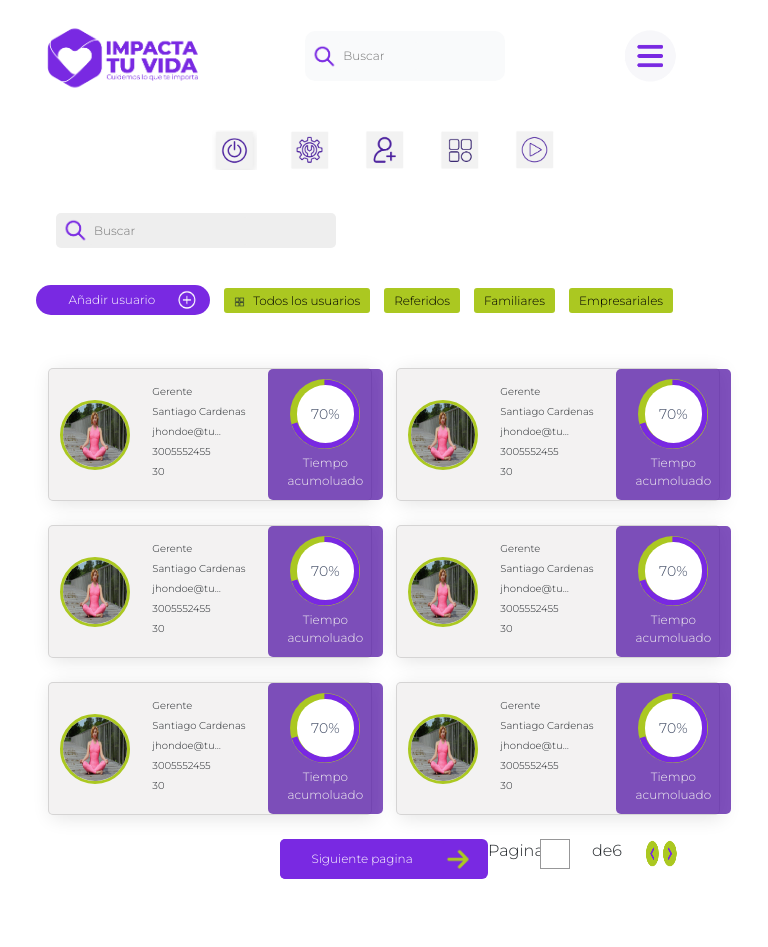
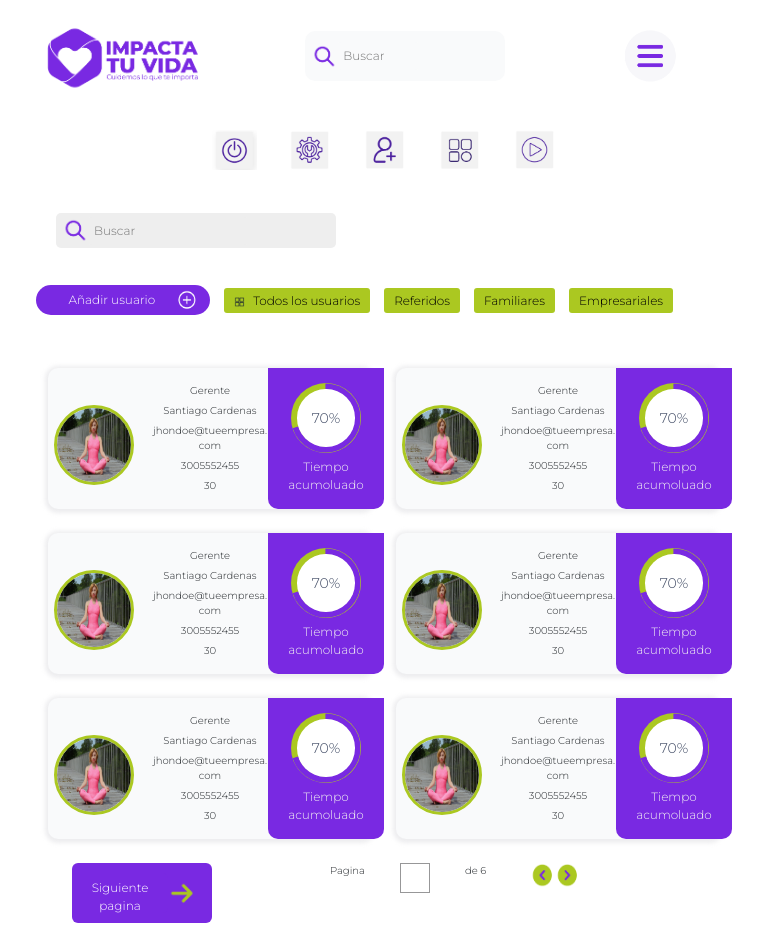
Before and after one commit to anfemoca19/proyecto_impacta, a React (Create React App) app: page /users in a window 768 px wide. Before the commit the page ends 903 px from the top, so only its background shows below. Built offline with nearby package versions, Linux system fonts and the light colour scheme.

Commit message:
Se crea resposive de la page usuarios

```diff
--- a/src/components/PerfiluserComponent/PerfilUserComponent.module.scss
+++ b/src/components/PerfiluserComponent/PerfilUserComponent.module.scss
@@ -1,7 +1,139 @@
+@media only screen and (max-width: 480px) {
   .box-container {
-  background-color: #f3f2f2;
-  box-shadow: 3px 3px 19px 0px rgb(228, 228, 228);
-  border-radius: 5px;
+    background-color: #f9fafb;
+    box-shadow: 0px 1px 4px 3px rgb(230 230 232 / 71%);
+    border-radius: 10px;
+    border: none;
+  }
+  .imgProfile {
+    display: flex;
+    justify-content: center;
+    align-items: center;
+    margin-top: 13px;
+  }
+  .cardInfo {
+    font-size: 12px;
+    padding: 0;
+  }
+  .infoWrap {
+    margin-top: 15px;
+    text-align: center;
+  }
+  .img-perfil-style{
+    border-radius: 100%;
+    height: 80px;
+    width: 80px;
+    border: 3px solid #abc821;
+  }
+  .wrapTime {
+    display: flex;
+    justify-content: center;
+    flex-wrap: wrap;
+  }
+
+  // .textEllipsis {
+  //   text-overflow: ellipsis;
+  //   max-width: 70px;
+  //   overflow: hidden;
+  //   display: block;
+  //   white-space: nowrap;
+  // }
+
+  .style-span {
+    display: block;
+    font-size: 10px;
+    margin-top: 5px;
+    text-align: center;
+  }
+
+  .style-tiempo-acomulado{
+    background-color: #7929e2;
+    border-radius: 0px 0px 10px 10px;
+    display: flex;
+    flex-wrap: wrap;
+    justify-content: center;
+    align-items: center;
+    padding: 10px 0;
+  }
+
+  .textTime{
+    margin-top: 5px;
+    font-size: 10px;
+    color: #f3f2f2;
+    display: block;
+    font-size: 12px;
+  }
+}
+
+
+@media only screen and  (min-width:481px) and (max-width:1000px){
+  .box-container {
+    background-color: #f9fafb;
+    box-shadow: 0px 1px 4px 3px rgb(230 230 232 / 71%);
+    border-radius: 10px;
+    border: none;
+  }
+  .imgProfile {
+    display: flex;
+    justify-content: center;
+    align-items: center;
+    margin-top: 13px;
+  }
+  .cardInfo {
+    font-size: 12px;
+    padding: 0;
+  }
+  .infoWrap {
+    margin-top: 15px;
+    text-align: center;
+  }
+  .img-perfil-style{
+    border-radius: 100%;
+    height: 80px;
+    width: 80px;
+    border: 3px solid #abc821;
+  }
+  .wrapTime {
+    display: flex;
+    justify-content: center;
+    flex-wrap: wrap;
+  }
+  // .textEllipsis {
+  //   text-overflow: ellipsis;
+  //   max-width: 70px;
+  //   overflow: hidden;
+  //   display: block;
+  //   white-space: nowrap;
+  // }
+  .style-tiempo-acomulado{
+    background-color: #7929e2;
+    border-radius: 0px 0px 10px 10px;
+    display: flex;
+    flex-wrap: wrap;
+    justify-content: center;
+    align-items: center;
+    padding: 10px 0;
+  }
+  .style-span {
+    display: block;
+    font-size: 10px;
+    margin-top: 5px;
+  }
+  .textTime{
+    margin-top: 5px;
+    font-size: 10px;
+    color: #f3f2f2;
+    display: block;
+    font-size: 12px;
+  }
+}
+
+@media only screen and (min-width: 1000px) {
+  .box-container {
+    background-color: #f9fafb;
+    box-shadow: 0px 1px 4px 3px rgb(230 230 232 / 71%);
+    border-radius: 10px;
+    border: none;
   }
   .imgProfile {
     display: flex;
@@ -34,8 +166,8 @@
     white-space: nowrap;
   }
   .style-tiempo-acomulado{
-  background-color: #4c0ba2b4;
-  border-radius: 5px;
+    background-color: #7929e2;
+    border-radius: 0px 10px 10px 0px;
     display: flex;
     flex-wrap: wrap;
     justify-content: center;
@@ -54,3 +186,4 @@
     display: block;
     font-size: 12px;
   }
+}
--- a/src/components/UI/Input/input.scss
+++ b/src/components/UI/Input/input.scss
@@ -1,4 +1,43 @@
 
+
+@media only screen and (max-width: 480px) {
+  .mobile{
+    border: none;
+    margin-right: 5px;
+    font-size: 12px;
+    color: #333;
+    background-color: #eee;
+    width: 100%;
+    padding: 5px;
+    border-radius: 3px;
+  }
+
+  .input-page{
+    width: 20px;
+    height: 20px;
+    border: 1px solid #979798;
+  }
+}
+@media only screen and  (min-width:481px) and (max-width:1000px){
+  .mobile{
+    border: none;
+    margin-right: 5px;
+    font-size: 12px;
+    color: #333;
+    background-color: #eee;
+    width: 100%;
+    padding: 5px;
+    border-radius: 3px;
+  }
+
+  .input-page{
+    width: 30px;
+    height: 30px;
+    border: 1px solid #979798;
+  }
+}
+
+@media only screen and (min-width: 1000px) {
   .class-basic{
     outline: none;
   }
@@ -17,16 +56,7 @@
     border: 2px solid #7929e2;
     border-radius: 5px;
   }
-.mobile{
-  border: none;
-  margin-right: 5px;
-  font-size: 12px;
-  color: #333;
-  background-color: #eee;
-  width: 100%;
-  padding: 5px;
-  border-radius: 3px;
-}
+
 
   .input-search-header {
     border: none;
@@ -50,11 +80,7 @@
     border-radius: 3px;
   }
 
-.input-page{
-  width: 30px;
-  height: 30px;
-  border: 1px solid #979798;
-}
+
   .input-data-configuration {
     border-radius: 5px;
     border: 1px solid #7929e2;
@@ -75,3 +101,10 @@
     padding: 5px;
     border-radius: 3px;
   }
+
+  .input-page{
+    width: 30px;
+    height: 30px;
+    border: 1px solid #979798;
+  }
+}
--- a/src/pages/Users/users.jsx
+++ b/src/pages/Users/users.jsx
@@ -71,6 +71,7 @@ const userData = [
   },
 ];
 
+let dataUserResgitrados = ["200"];
 export default function Users() {
   return (
     <>
@@ -80,7 +81,7 @@ export default function Users() {
         sideBar={
           <>
             <Calendar />
-            <AccountUser />
+            <AccountUser dataNumber={dataUserResgitrados} />
             <Categorias />
             <GraphUsers />
           </>
@@ -168,10 +169,10 @@ export default function Users() {
               return <CardUserData imagenPerfil={user_img} userData={user} />;
             })}
           </div>
-          <div className={clsx("container-fluid d-flex mt-4", {})}>
+          <div className={clsx("container-fluid d-flex mt-4 me-4", {})}>
             {" "}
-            <div className={clsx("col-4", {})}></div>
-            <div className={clsx("col-4 ", {})}>
+            <div className={clsx("col-3", styles["container-vacio"])}></div>
+            <div className={clsx("col-4 ", styles["container-btn-siguiente"])}>
               <div
                 className={clsx(
                   " d-flex mr-2 align-items-center",
@@ -186,15 +187,15 @@ export default function Users() {
                 />
               </div>
             </div>
-            <div className={clsx("col-4 d-flex ", {})}>
-              <div className={clsx("col-3", {})}>
+            <div className={clsx("col-5 d-flex", styles["container-pages"])}>
+              <div className={clsx("col-3 ", styles["container-pagina"])}>
                 <span>Pagina</span>
               </div>
-              <div className={clsx("col-3", {})}>
+              <div className={clsx("col-3 ", {})}>
                 <Input className={"input-page"} />
               </div>
-              <div className={clsx("col-3", {})}>
-                <span>de{userData.length}</span>
+              <div className={clsx("col-3 ", {})}>
+                <span>de {userData.length}</span>
               </div>
               <div className={clsx("col-3 d-flex", {})}>
                 <img
--- a/src/pages/Users/users.module.scss
+++ b/src/pages/Users/users.module.scss
@@ -1,3 +1,5 @@
+
+@media only screen and (max-width: 480px) {
   .container-pricipal-search {
     display: flex;
     flex-direction: column;
@@ -42,6 +44,187 @@
     height: 20px;
   }
 
+  .container-vacio{
+    display: none;
+  }
+
+  .container-btn-siguiente{
+    margin-right: 60px;
+  }
+  .container-styles-nextPage{
+    background-color:#7929e2;
+    border-radius:6px;
+    font-size: 10px;
+    cursor: pointer;
+    height: 60px;
+    width: 140px;
+    &:hover{
+      color: white;
+      background-color: #6f27cd;
+    }
+  }
+  .container-pagina{
+    margin-right: 10px;
+  }
+  .container-pages{
+    font-size: 10px;
+  }
+
+  .icon-arrow{
+    height: 25px;
+  }
+
+  .btn-img{
+    height: 25px;
+    width: 25px;
+  }
+
+  .input-page{
+    height: 10px;
+  }
+
+}
+
+
+
+@media only screen and  (min-width:481px) and (max-width:1000px){
+  .container-pricipal-search {
+    display: flex;
+    flex-direction: column;
+    justify-content: center;
+  }
+  .container-search {
+    display: flex;
+    background-color: #eee;
+    border-radius: 5px;
+    margin-right: 5px;
+    align-items: center;
+    height: 35px;
+    width: 280px;
+  }
+  .icon-search {
+    margin-left: 5px;
+    height: 25px;
+  }
+
+  .input-search {
+    border: none;
+    margin-right: 5px;
+    font-size: 12px;
+    color: #333;
+    background-color: #eee;
+    padding: 5px;
+    border-radius: 3px;
+  }
+
+  .container-anadir-usuario{
+    background-color: #7929e2;
+    border-radius: 50px;
+  }
+  .icon-menu-style{
+    height: 10px;
+  }
+  .container-menu{
+    display: flex;
+    gap: 10px;
+  }
+  .icon-anadir-user{
+    height: 20px;
+  }
+
+  .container-vacio{
+    display: none;
+  }
+
+  .container-btn-siguiente{
+    margin-right: 50px;
+  }
+  .container-styles-nextPage{
+    background-color:#7929e2;
+    border-radius:6px;
+    font-size: 10px;
+    cursor: pointer;
+    height: 60px;
+    width: 140px;
+    &:hover{
+      color: white;
+      background-color: #6f27cd;
+    }
+  }
+
+  .container-pagina{
+    margin-right: 5px;
+  }
+  .container-pages{
+    font-size: 10px;
+  }
+
+  .icon-arrow{
+    height: 25px;
+  }
+
+  .btn-img{
+    height: 25px;
+    width: 25px;
+  }
+
+  .input-page{
+    height: 10px;
+    width: 10px;
+  }
+
+}
+
+
+@media only screen and (min-width: 1000px) {
+
+  .container-pricipal-search {
+    display: flex;
+    flex-direction: column;
+    justify-content: center;
+  }
+  .container-search {
+    display: flex;
+    background-color: #eee;
+    border-radius: 5px;
+    margin-right: 5px;
+    align-items: center;
+    height: 35px;
+    width: 280px;
+  }
+  .icon-search {
+    margin-left: 5px;
+    height: 25px;
+  }
+
+  .input-search {
+    border: none;
+    margin-right: 5px;
+    font-size: 12px;
+    color: #333;
+    background-color: #eee;
+    padding: 5px;
+    border-radius: 3px;
+  }
+
+  .container-anadir-usuario{
+    background-color: #7929e2;
+    border-radius: 50px;
+  }
+  .icon-menu-style{
+    height: 10px;
+  }
+  .container-menu{
+    display: flex;
+    gap: 10px;
+  }
+  .icon-anadir-user{
+    height: 20px;
+  }
+
+  .container-btn-siguiente{
+    margin-right: 45px;
+  }
 
   .container-styles-nextPage{
     background-color:#7929e2;
@@ -53,9 +236,19 @@
     }
   }
 
+  .container-pagina{
+    margin-right: 5px;
+  }
+
+  .input-page{
+
+  }
+
   .icon-arrow{
     height: 25px;
   }
   .btn-img{
-  height: 30px;
+    height: 25px;
+    width: 25px;
   }
+}
```
Lines whose indentation alone changed are shown as unchanged.
